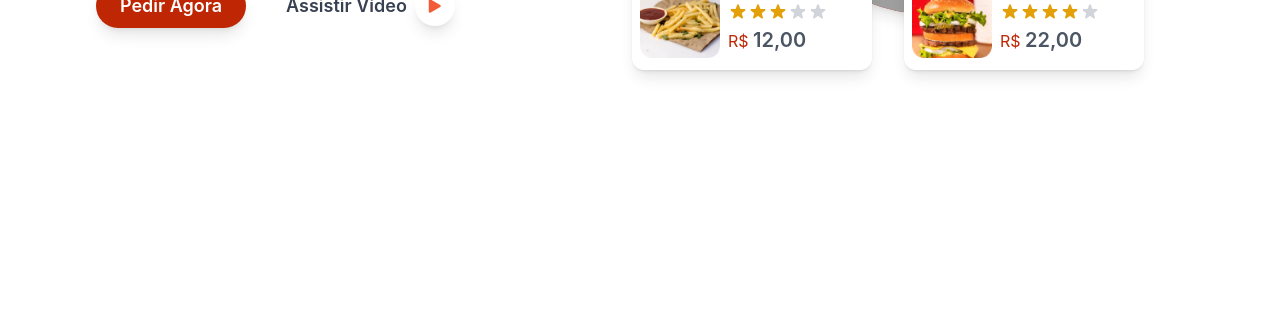
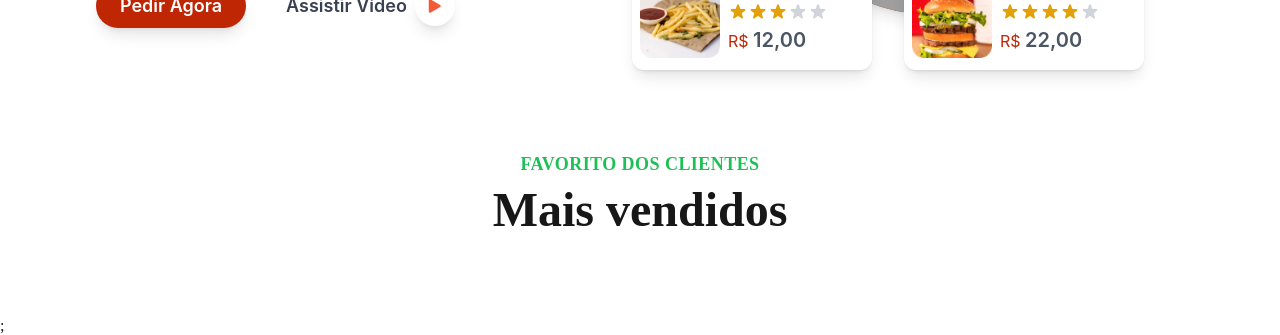
Before and after one commit to ryannardelli/landing_page_food, a Next.js app: page / in a window 1280 px wide. Shown: the part 463-798 px from the top of the page. Built offline with nearby package versions, Linux system fonts and the light colour scheme; grey boxes are pictures that could not be loaded.

Commit message:
enviando novo componente

```diff
--- a/src/app/components/Hero/index.tsx
+++ b/src/app/components/Hero/index.tsx
@@ -1,7 +1,9 @@
 import { MiniCard } from "../MiniCard";
 import { Bubble } from "../Bubble";
+import { SectionBestSeller } from "../SectionBestSeller";
 export const Hero = () => {
   return (
+    <>
       <section className="text-gray-600 body-font bg-white dark:bg-slate-900 font-inter">
         <div className="container mx-auto flex flex-col-reverse md:flex-col lg:flex-row items-center lg:px-24 lg:py-10">
           <div className="lg:flex-grow mt-5 md:mt-0 lg:w-3/5 lg:pr-24 md:pr-16 flex flex-col items-center lg:items-start text-center lg:text-left mb-16 lg:mb-0">
@@ -59,5 +61,7 @@ export const Hero = () => {
           </div>
         </div>
       </section>
+      <SectionBestSeller />;
+    </>
   );
 };
--- /dev/null
+++ b/src/app/components/SectionBestSeller/index.tsx
@@ -0,0 +1,8 @@
+export const SectionBestSeller = () => {
+    return(
+    <div className="flex flex-col text-center gap-2 py-20">
+        <h1 className="uppercase text-lg font-bold text-colorSecondary tracking-wide">Favorito dos Clientes</h1>
+        <h2 className="text-5xl font-bold">Mais vendidos</h2>
+    </div>
+    );
+}
```
Lines whose indentation alone changed are shown as unchanged.
